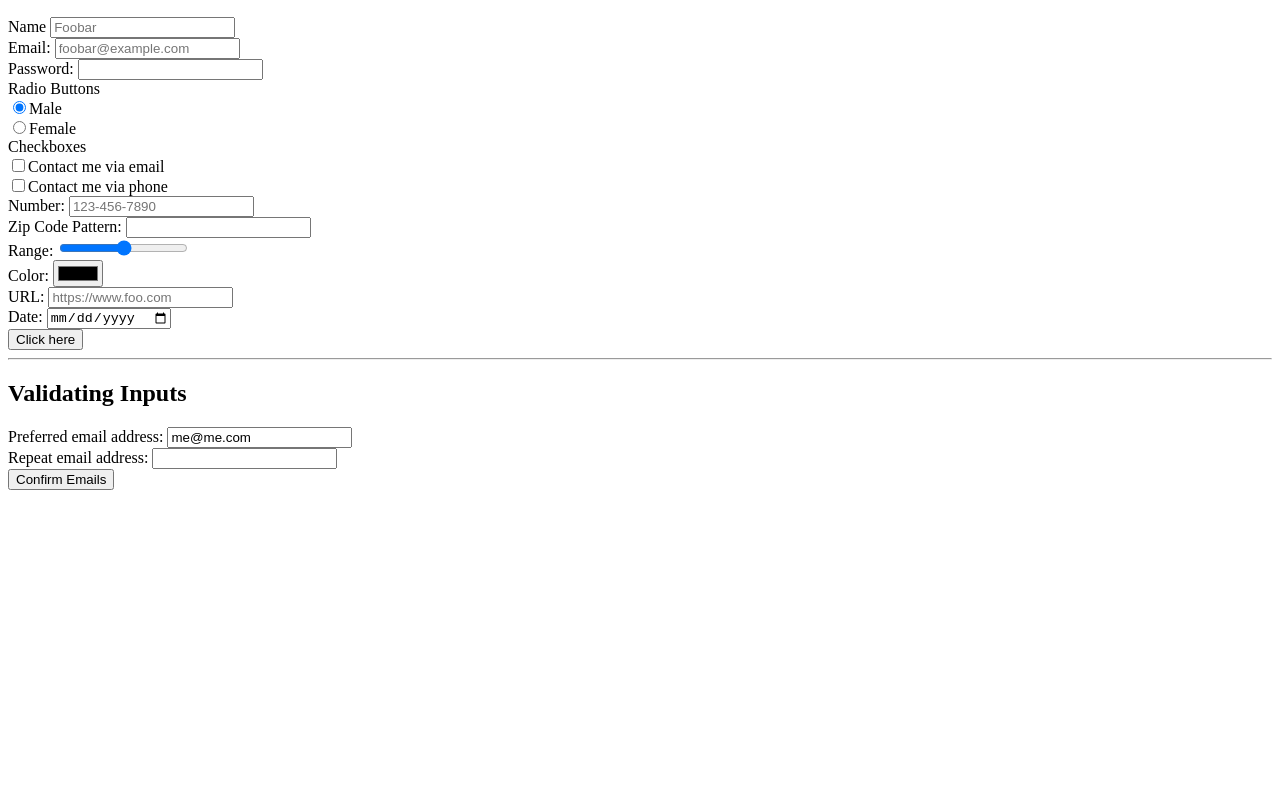
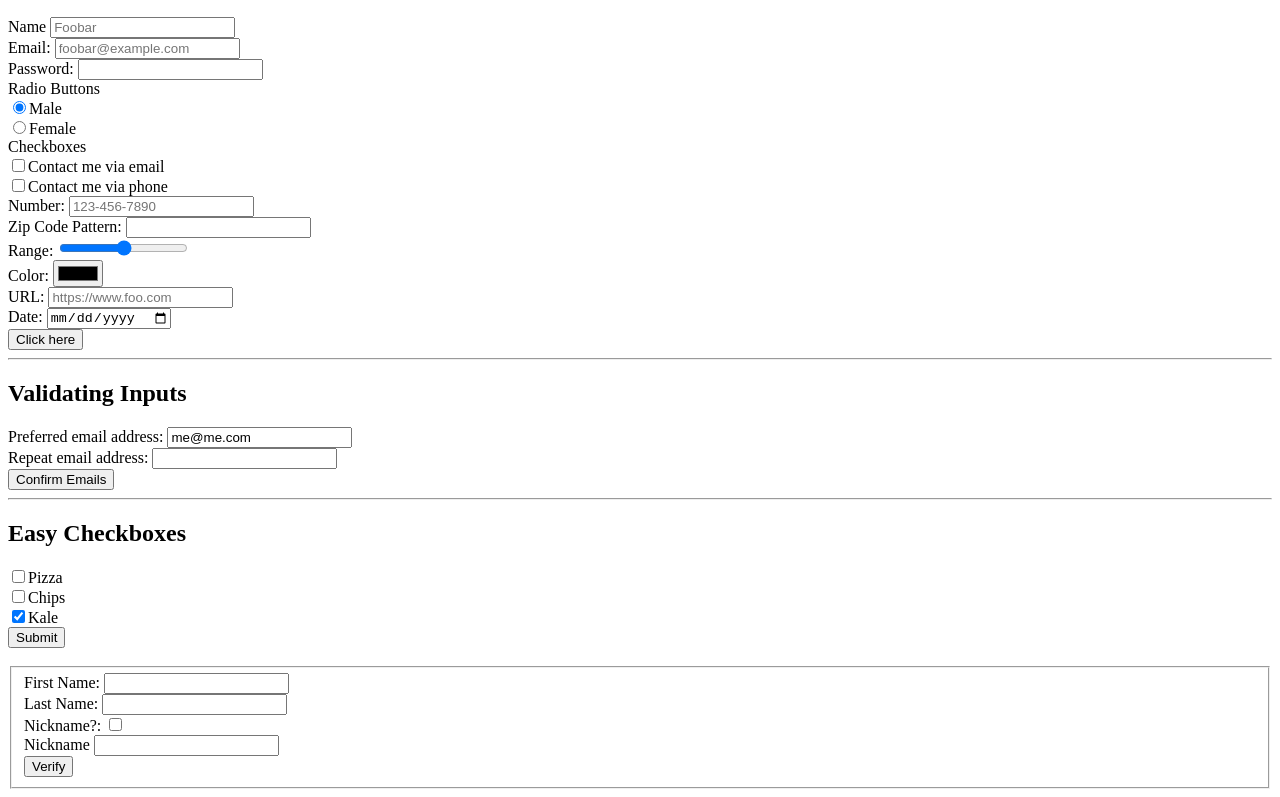
Before and after one commit to leon-lei/learning-materials, a plain HTML site: page javascript/index.html in a window 1280 px wide. Shown: the part 1408-2205 px from the top of the page. Before the commit the page ends 1906 px from the top, so only its background shows below. Drawn offline with Linux system fonts and the light colour scheme.

Commit message:
Add: Checkboxes and nickname func

```diff
--- a/javascript/index.html
+++ b/javascript/index.html
@@ -81,9 +81,37 @@
     <label>Repeat email address:
         <input type="email" id="email_repeat" name="email2" required onchange="check()">
     </label><br>
-        <input type="submit" value="Confirm Emails" onclick="return check();">     <!--Stops form from submitting if return false-->
+    <!--Stops form from submitting if check() returns false-->
+    <input type="submit" value="Confirm Emails" onclick="return check();">
   </form>
 
+  <hr>
+  <h2>Easy Checkboxes</h2>
+  <form>
+    <!-- Wrap in label tag so users can click on text to activate checkbox -->
+    <!-- name attribute groups checkboxes together -->
+    <label><input type="checkbox" name="food" value="Pizza">Pizza</label><br>
+    <label><input type="checkbox" name="food" value="Chips">Chips</label><br>
+    <label><input type="checkbox" name="food" value="Kale" checked="true">Kale</label><br>
+    <input type="submit">
+  </form>
+  <br>
+  <form>
+  <fieldset>
+    <label for="fname">First Name:</label>
+    <input type="text" name="fName" id="fName" required><br>
+    <label for="lname">Last Name:</label>
+    <input type="text" name="lName" id="lName" required><br>
+    <label for="yesNick">Nickname?:</label>
+    <input id="yesNick" name="yesNick" type="checkbox" value="yes" onchange="nicknameFunction()"><br>
+
+    <div id="nick">
+      <label for="nickname">Nickname</label>
+      <input type="text" name="nickname" id="nickname"><br>
+    </div>
+    <input type="submit" value="Verify">
+  </fieldset>
+  </form>
 
 </body>
 </html>
--- a/javascript/script.js
+++ b/javascript/script.js
@@ -46,3 +46,14 @@ function check(){
         return true;
     }
 }
+
+function nicknameFunction(){
+    if (document.getElementById('yesNick').checked){
+        document.getElementById('nick').style.display="inline";
+        document.getElementById("nickname").setAttribute('required',true);
+    }
+    else{
+        document.getElementById('nickname').removeAttribute('required');
+        document.getElementById('nick').style.display="none";
+    }
+}
```
Lines whose indentation alone changed are shown as unchanged.
